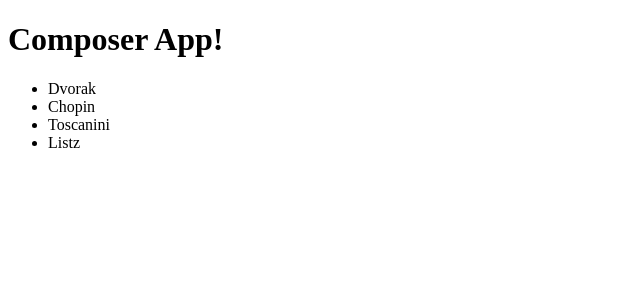
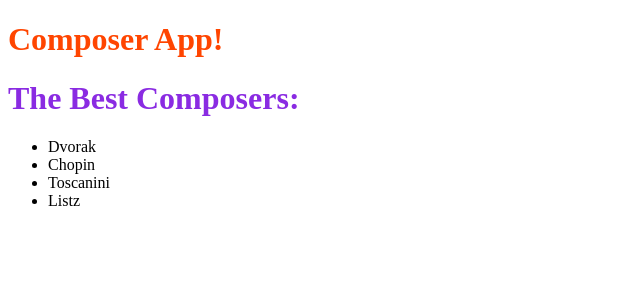
Before and after one commit to niamurrell/learning-vue-cli, a Vue app: page / in a window 1280 px wide. Shown: the top 300 px of the page, without its empty margins (0-640 px from the left). Built offline with nearby package versions, Linux system fonts and the light colour scheme.

Commit message:
All components must have scoped style to properly scope

```diff
--- a/src/App.vue
+++ b/src/App.vue
@@ -20,5 +20,10 @@ export default {
 };
 </script>
 
-<style>
+<!-- If you don't put scoped on the parent and the children, -->
+<!-- ALL components will have the bottom-most styles applied -->
+<style scoped>
+h1 {
+  color: orangered;
+}
 </style>
--- a/src/components/Composers.vue
+++ b/src/components/Composers.vue
@@ -1,7 +1,10 @@
 <template>
-  <ul>
-    <li v-for="(composer, index) in composers" v-bind:key="index">{{ composer }}</li>
-  </ul>
+  <div>
+    <h1>The Best Composers:</h1>
+    <ul>
+      <li v-for="(composer, index) in composers" v-bind:key="index">{{ composer }}</li>
+    </ul>
+  </div>
 </template>
 
 <script>
@@ -15,5 +18,10 @@ export default {
 };
 </script>
 
-<style>
+<!-- If you don't put scoped on the parent and the children, -->
+<!-- ALL components will have the bottom-most styles applied -->
+<style scoped>
+h1 {
+  color: blueviolet;
+}
 </style>
```
